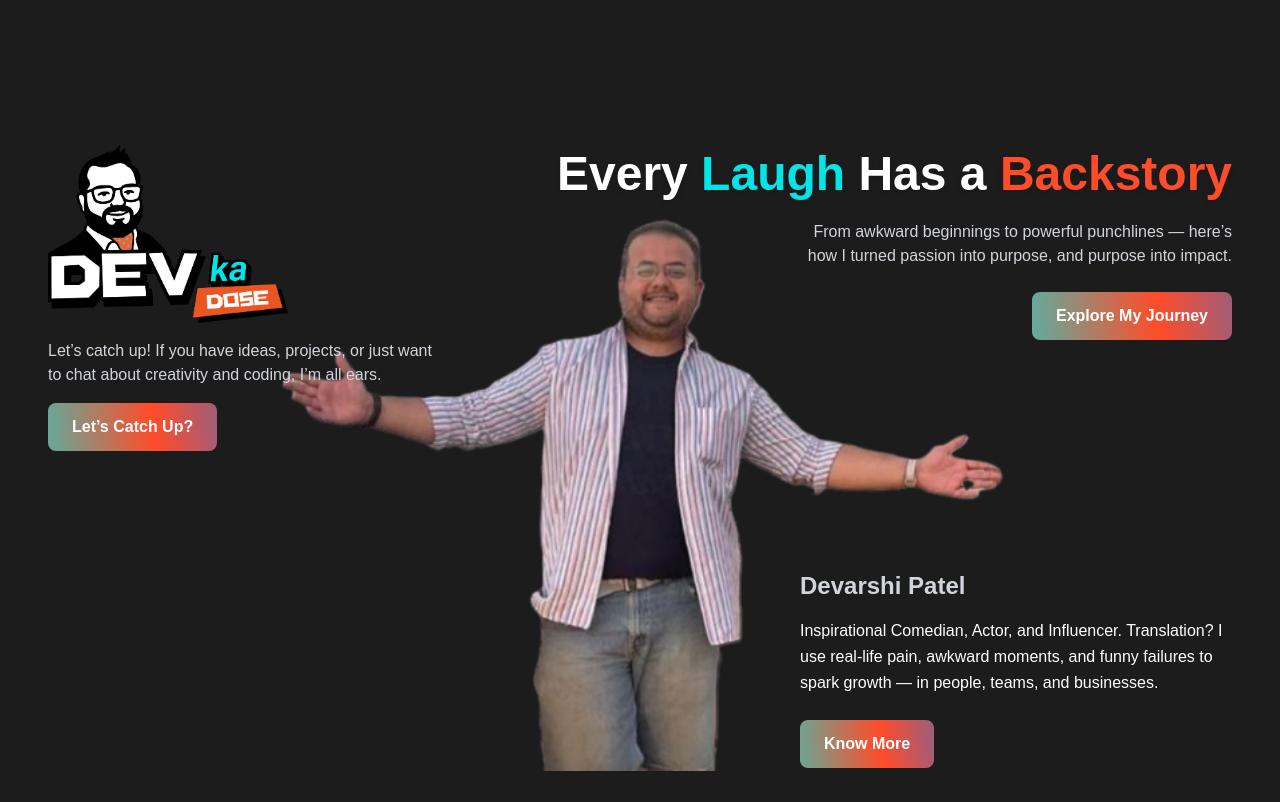
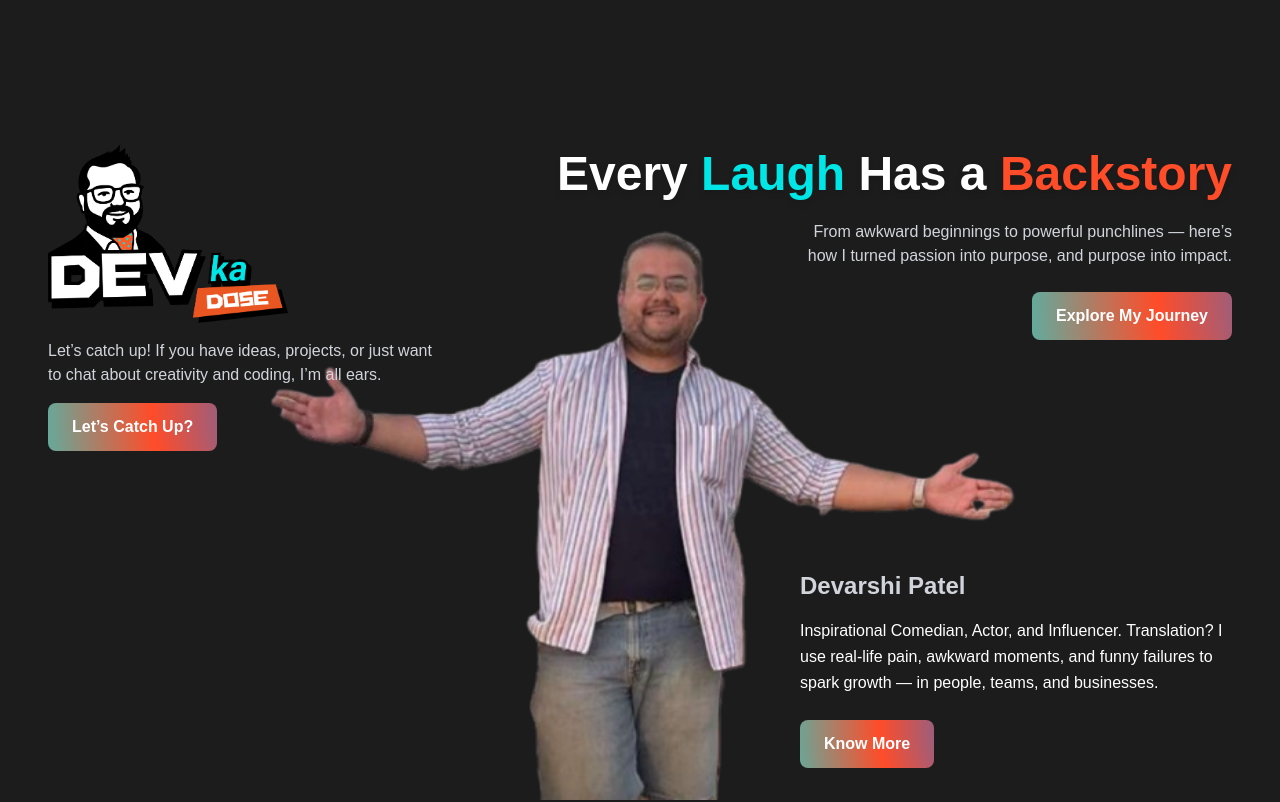
Before and after one commit to AshishProject7878/react-prototype, a React (Vite) app: page / in a window 1280 px wide. Shown: the top 802 px of the page. Built offline with nearby package versions, Linux system fonts and the light colour scheme; a web font is replaced by a local one.

Commit message:
changes 102

```diff
--- a/src/components/Hero.jsx
+++ b/src/components/Hero.jsx
@@ -96,7 +96,6 @@ const Hero = () => {
       </div>
 
       {/* Bottom Center - Image */}
-      {/* Bottom Center - Image */}
       <div className="absolute bottom-0 left-1/2 transform -translate-x-1/2 z-10">
         <div className="relative">
           <div className="w-max h-max rounded-t-full flex items-end justify-center text-white text-lg font-medium">
@@ -104,7 +103,7 @@ const Hero = () => {
               <img
                 src="img/LogoImage.png"
                 alt="Devarshi's Image"
-          className="w-[60vw] h-[80vh] object-contain"
+                className="w-[80vw] h-[90vh] max-h-[600px] object-contain"
               />
             </div>
           </div>
```
Lines whose indentation alone changed are shown as unchanged.
